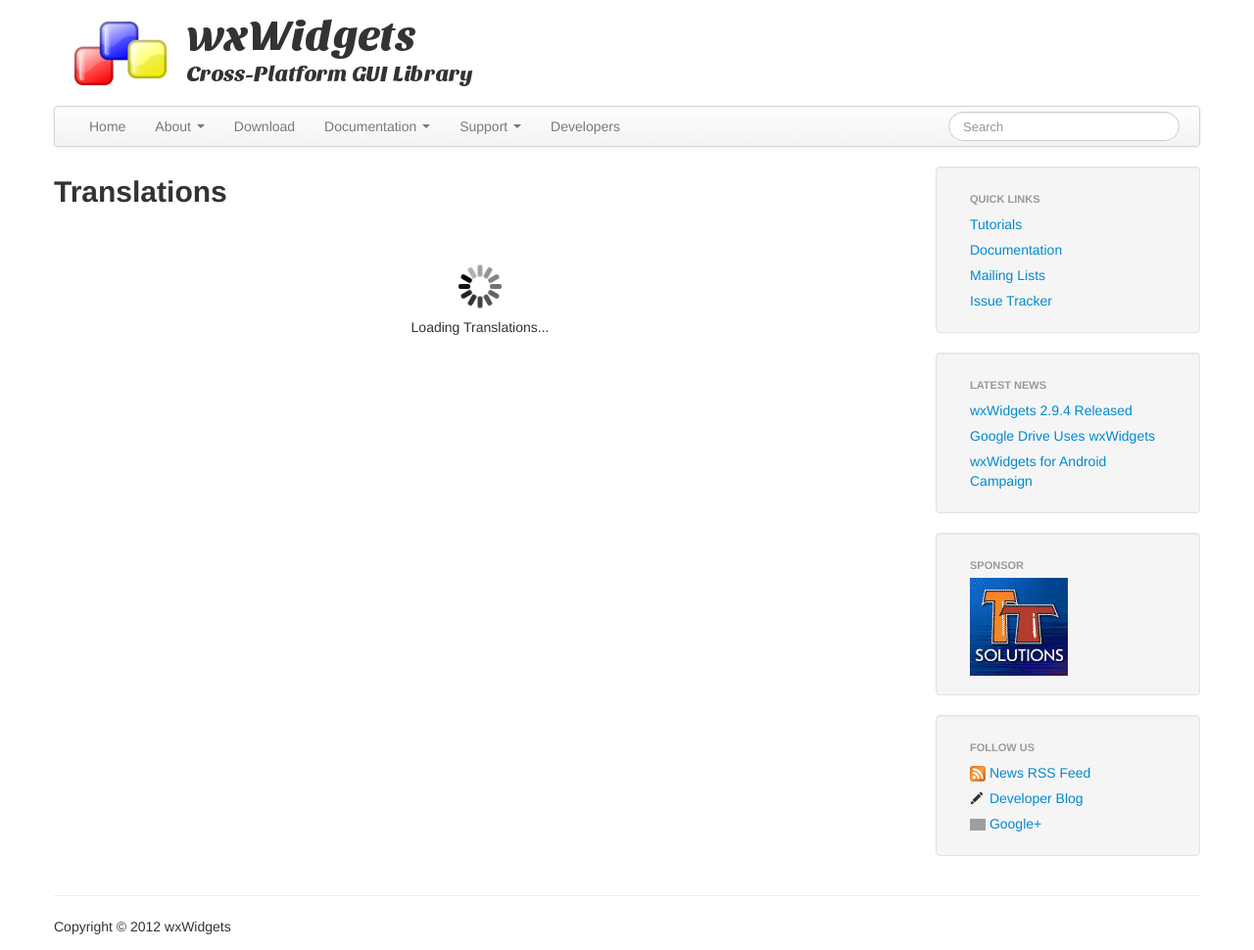
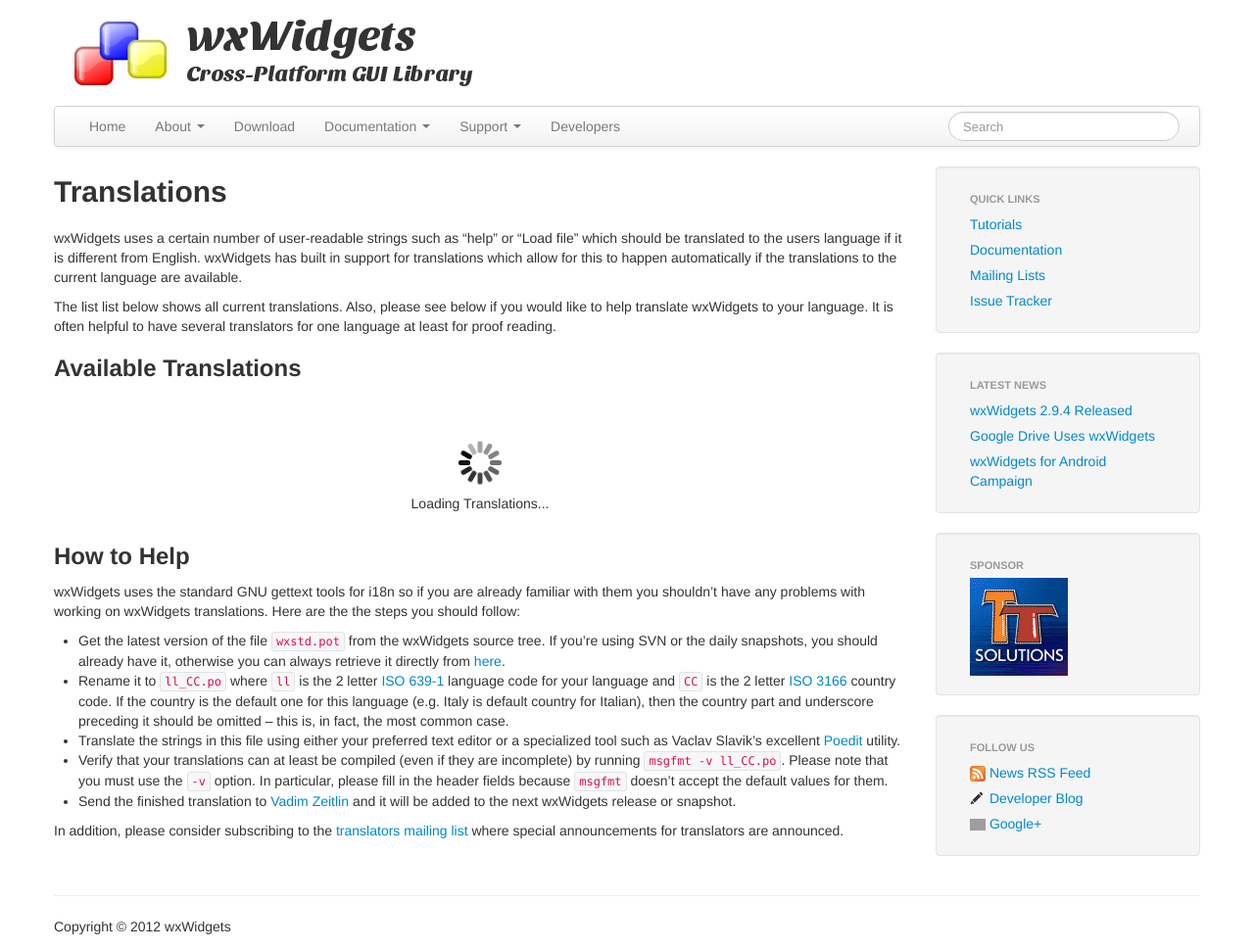
Before and after one commit to wxWidgets/website, a Jekyll site: the page built from about/translations/index.md, in a window 1280 px wide. Shown: the whole page at 98% size. Built offline with Jekyll 4.4.1, drawn with Linux system fonts in a browser that asks for light colours; nearby versions of some CDN libraries; Markdown is read by kramdown in place of the engine named in the settings; grey boxes are pictures that could not be loaded.

Commit message:
Finished translations page.

```diff
--- a/about/translations/index.md
+++ b/about/translations/index.md
@@ -6,6 +6,19 @@
   - "/assets/js/spin.min.js"
   - "translations.js"
 ---
+
+wxWidgets uses a certain number of user-readable strings such as "help" or
+"Load file" which should be translated to the users language if it is different
+from English. wxWidgets has built in support for translations which allow for
+this to happen automatically if the translations to the current language are
+available.
+
+The list list below shows all current translations. Also, please see below if
+you would like to help translate wxWidgets to your language. It is often
+helpful to have several translators for one language at least for proof
+reading.
+
+## Available Translations
 
 <div id="translation_loading" style="text-align: center; margin: 2em 0 2em 0; display: none;">
   <p style="padding-top: 6em;">Loading Translations...</p>
@@ -16,3 +29,36 @@
   <tbody></tbody>
 </table>
 <noscript>Please enable JavaScript to view translation status information.</noscript>
+
+## How to Help
+
+wxWidgets uses the standard GNU gettext tools for i18n so if you are already
+familiar with them you shouldn't have any problems with working on wxWidgets
+translations. Here are the the steps you should follow:
+
+* Get the latest version of the file `wxstd.pot` from the wxWidgets source
+  tree. If you're using SVN or the daily snapshots, you should already have it,
+  otherwise you can always retrieve it directly from [here][1].
+* Rename it to `ll_CC.po` where `ll` is the 2 letter [ISO 639-1][2] language
+  code for your language and `CC` is the 2 letter [ISO 3166][3] country code.
+  If the country is the default one for this language (e.g. Italy is default
+  country for Italian), then the country part and underscore preceding it
+  should be omitted -- this is, in fact, the most common case.
+* Translate the strings in this file using either your preferred text editor or
+  a specialized tool such as Vaclav Slavik's excellent [Poedit][4] utility.
+* Verify that your translations can at least be compiled (even if they are
+  incomplete) by running `msgfmt -v ll_CC.po`. Please note that you must use
+  the `-v` option. In particular, please fill in the header fields because
+  `msgfmt` doesn't accept the default values for them.
+* Send the finished translation to [Vadim Zeitlin][5] and it will be added to
+  the next wxWidgets release or snapshot.
+
+In addition, please consider subscribing to the [translators mailing list][6]
+where special announcements for translators are announced.
+
+[1]: http://svn.wxwidgets.org/svn/wx/wxWidgets/trunk/locale/wxstd.pot
+[2]: http://www.loc.gov/standards/iso639-2/php/English_list.php
+[3]: http://www.iso.ch/iso/en/prods-services/iso3166ma/02iso-3166-code-lists/list-en1.html
+[4]: http://www.poedit.net/
+[5]: mailto:vadim@wxwidgets.org
+[6]: /support/maillst2.htm#translators
--- a/about/translations/translations.js
+++ b/about/translations/translations.js
@@ -4,6 +4,8 @@
   var spinner = new Spinner({ hwaccel: true }).spin(
     document.getElementById('translation_loading')
   );
+
+  var download_url = 'http://svn.wxwidgets.org/svn/wx/wxWidgets/trunk/locale/';
 
   var languages = {
     "af":"Afrikaans",
@@ -54,7 +56,7 @@
     cache: true,
     jsonp: false, // Don't append callback method query variable.
     jsonpCallback: 'processTranslationStats',
-    success: function(data, textStatus, jqXHR) {
+    success: function(data) {
 
       $.each(data, function(locale, stats) {
         var translated   = stats[0];
@@ -65,11 +67,10 @@
 
         var pct_translated   = (total == 0 ? 0 : 100 * (translated / total));
         var pct_fuzzy        = (total == 0 ? 0 : 100 * (fuzzy / total));
-        var pct_untranslated = (total == 0 ? 0 : 100 * (untranslated / total));
 
         $('#translations tbody').append(
           '<tr>' +
-            '<td>' + languages[locale] + ' (' + locale + ')</td>' +
+            '<td><a href="' + download_url + locale + '.po">' + languages[locale] + ' (' + locale + ')</a></td>' +
             '<td>' + Math.round(pct_translated) + '%</td>' +
             '<td width="30%"><div class="progress">' +
               '<div class="bar bar-success" style="width: ' + pct_translated + '%;"></div>' +
@@ -86,8 +87,8 @@
           // }
       });
 
+      $('#translation_loading').hide();
       spinner.stop();
-      $('#translation_loading').hide();
       $("#translations").show();
 
     }
```
